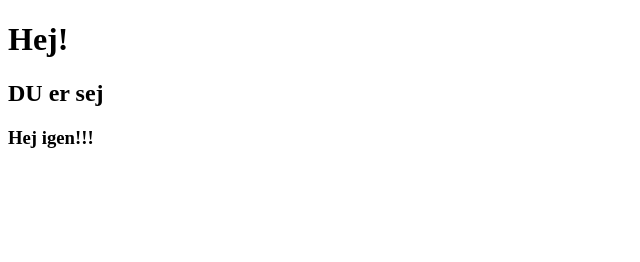
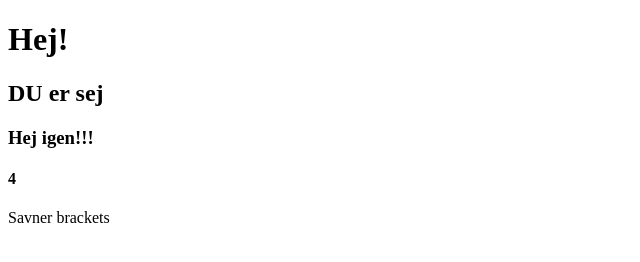
Before and after one commit to ande19i7/vsc-git, a plain HTML site: page index.html in a window 1280 px wide. Shown: the whole page, without its empty margins (0-640 px from the left). Drawn offline with Linux system fonts and the light colour scheme.

Commit message:
afsluttende commit

```diff
--- a/index.html
+++ b/index.html
@@ -10,5 +10,7 @@
     <h1>Hej!</h1>
     <h2>DU er sej</h2>
     <h3>Hej igen!!!</h3>
+    <h4>4</h4>
+    <p>Savner brackets</p>
   </body>
 </html>
```
